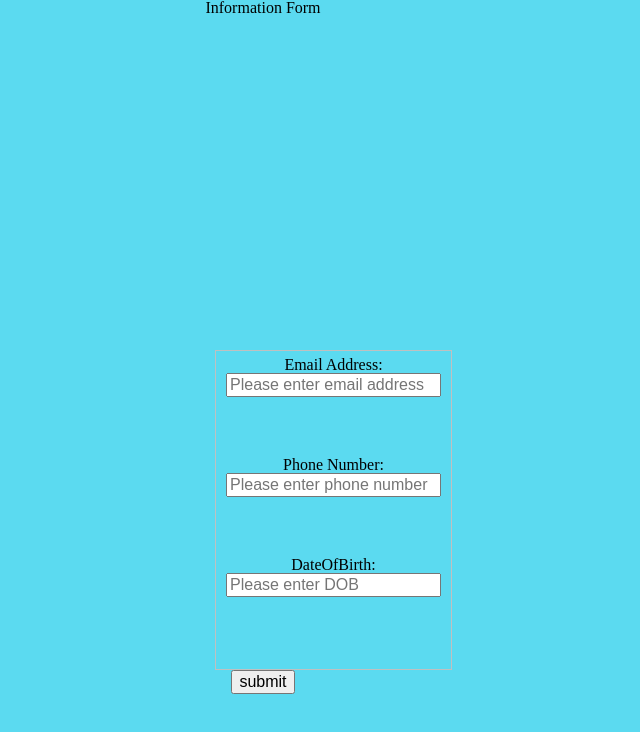
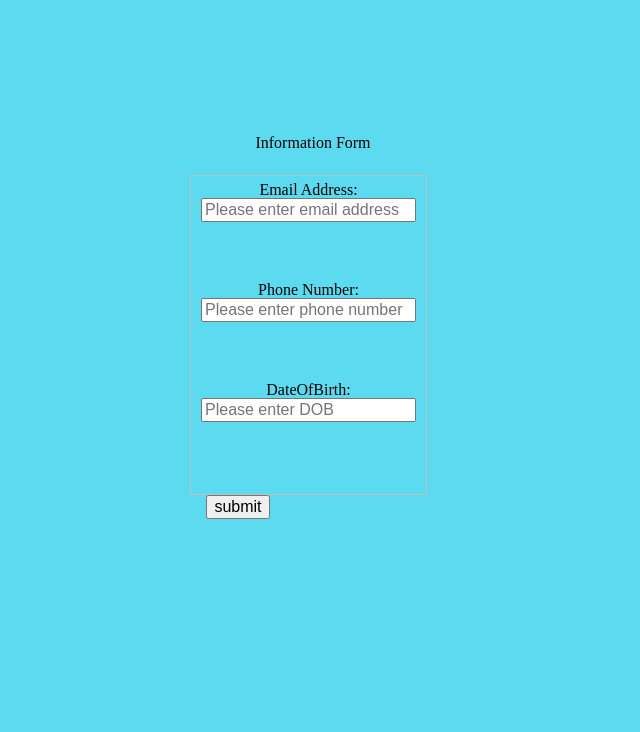
Before and after one commit to ArmaniLeSure/ITMD362_Lab2, a plain HTML site: page index.html in a window 1280 px wide. Shown: the whole page, without its empty margins (377-1017 px from the left). Drawn offline with Linux system fonts and the light colour scheme.

Commit message:
messing around with layout and other things

```diff
--- a/css/screen.css
+++ b/css/screen.css
@@ -7,14 +7,24 @@ body{
 }
 div{
 	height: 100px;
+	border-color:black;
+}
+h1{
+	position: absolute;
+  top: 20%;
+  left: 50%;
+  margin-top: -25px;
+  margin-left: -50px;
+  width: 200px;
+  height: 100px;
 }
 form{
 	text-align:center;
 	position: absolute;
-  top: 50%;
+  top: 25%;
   left: 50%;
-  margin-top: -50px;
-  margin-left: -50px;
+  margin-top: -25px;
+  margin-left: -75px;
   width: 100px;
   height: 100px;
 
```
